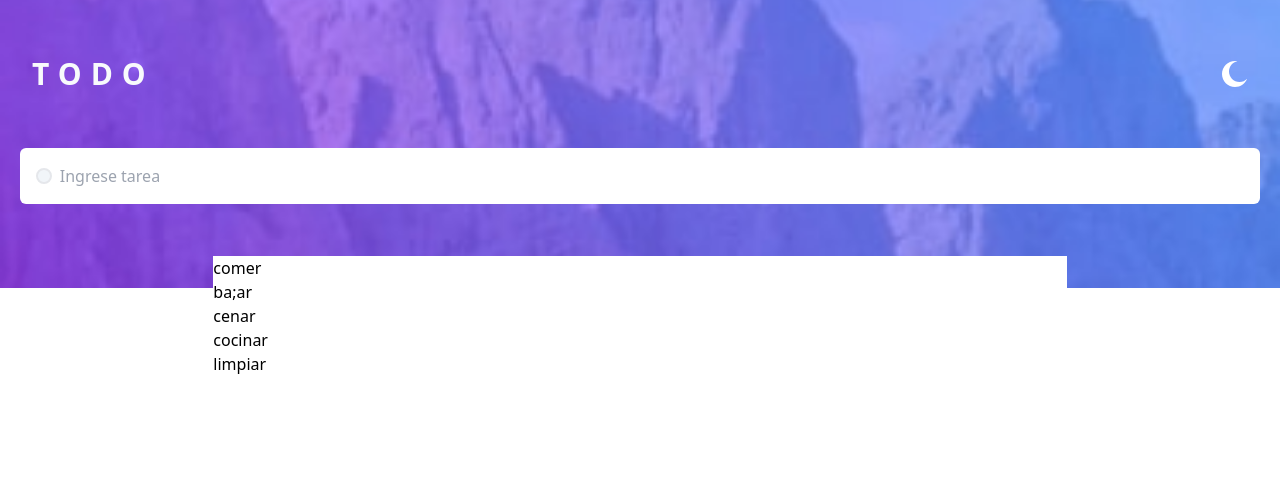
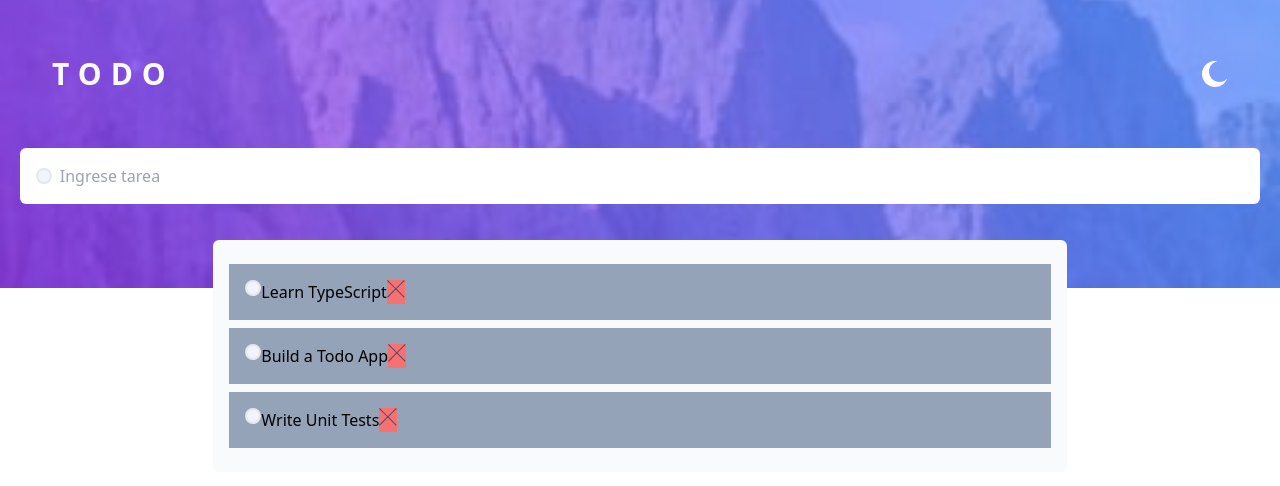
Before and after one commit to Mackaroost/todoFrontendMentor, a React (Vite) app: page / in a window 1280 px wide. Shown: the top 486 px of the page. Built offline with nearby package versions, Linux system fonts and the light colour scheme.

Commit message:
Add functionality to create new todos in the form component

```diff
--- a/src/App.tsx
+++ b/src/App.tsx
@@ -1,12 +1,36 @@
 import Header from "./Components/Header"
 import { TodoList } from "./Components/TodoList"
+import Form from "./Components/Form"
+import { useState } from "react"
+import { mockTasks } from "./Components/mocks/mockList"
+
+
 
 function App() {
 
+  const[todos, setTodos]= useState(mockTasks)
+
+  const createTodo = (title:string): void =>{
+ const newTodo = {
+  id:Date.now(),
+  title,
+  completed:false
+ }
+ setTodos([...todos, newTodo ])
+  }
+
   return (
     <>
-  <Header/>
-  <TodoList/>
+  <div className="container min-h-72 px-5  mx-auto bg-[url('/todo-app-main/images/bg-mobile-light.jpg')] bg-cover bg-center">
+  <Header />
+  <div className="pt-14">
+  <Form createTodo ={createTodo}/>
+  </div>
+  </div>
+
+  <TodoList todos = {todos}/>
+
+
   </>
   )
 }
--- /dev/null
+++ b/src/Components/Error.tsx
@@ -0,0 +1,13 @@
+
+interface msjProp{
+    msj: string
+}
+const Error = ({msj}:msjProp) => {
+  return (
+    <div className="p-2 my-2 rounded-md flex items-center justify-center bg-fuchsia-400 w-2/4 mx-auto ">
+        <p className="text-center text-black">{msj}</p>
+    </div>
+  )
+}
+
+export default Error
--- a/src/Components/Form.tsx
+++ b/src/Components/Form.tsx
@@ -1,17 +1,51 @@
+import Error from "./Error"
+import { SetStateAction, useState } from "react"
 
+interface createTodoProps{
+    createTodo: (title:string)=> void
+}
 
-const Form = () => {
+const Form = ({createTodo}:createTodoProps) => {
+
+    const[title, setTitle]=useState('')
+    const [error, setError] = useState('')
+
+    const handleInput = (event: { target: { value: SetStateAction<string> } })=>{
+       setTitle(event.target.value)
+       setError('')
+    }
+
+    const handleSubmit=(e: { preventDefault: () => void })=>{
+        e.preventDefault()
+        if(title.trim().length > 0){
+            createTodo(title)
+            setError('')
+            setTitle('')
+        }
+        else{
+            setError('Debe completar el campo')
+        }
+    }
   return (
-    <form  className= " bg-white p-4 rounded-md  overflow-hidden flex gap-x-2 items-center">
-        <span className="bg-slate-100 rounded-full border-2 h-4 w-4 inline-block">
-
+    <>
+    <form
+     onSubmit={handleSubmit}
+     className= " bg-white p-4 rounded-md overflow-hidden flex gap-x-2 items-center">
+        <span
+        className="bg-slate-100 rounded-full border-2 h-4 w-4 inline-block">
         </span>
 
         <input type="text"
         className="outline-none w-full text-gray-400"
         placeholder="Ingrese tarea"
+        onChange={handleInput}
+        value={title}
          />
     </form>
+         {
+           error && <Error msj = {error}/>
+         }
+         </>
   )
 }
 
--- a/src/Components/Header.tsx
+++ b/src/Components/Header.tsx
@@ -1,20 +1,14 @@
-import Form from "./Form"
 
 
-const Header = () => {
+const Header  = () => {
   return (
-    <header  className="min-h-72 bg-[url('/todo-app-main/images/bg-mobile-light.jpg')] bg-cover bg-center">
+    <header>
     <div className= 'flex justify-between items-center container px-8  pt-14 '>
       <p className="text-slate-50 font-bold tracking-[0.3em] text-3xl">TODO</p>
       <button>
       <svg xmlns="http://www.w3.org/2000/svg" width="26" height="26"><path fill="#FFF" fill-rule="evenodd" d="M13 0c.81 0 1.603.074 2.373.216C10.593 1.199 7 5.43 7 10.5 7 16.299 11.701 21 17.5 21c2.996 0 5.7-1.255 7.613-3.268C23.22 22.572 18.51 26 13 26 5.82 26 0 20.18 0 13S5.82 0 13 0z"/></svg>
       </button>
     </div>
-
-    <div className="container px-5 pt-14 mx-auto">
-      <Form/>
-    </div>
-
   </header>
   )
 }
--- a/src/Components/TodoList.tsx
+++ b/src/Components/TodoList.tsx
@@ -1,14 +1,31 @@
+import { TodosType} from "./types/todos";
 
+  interface TodoListProps {
+    todos: TodosType[];
+  }
 
-export const TodoList = () => {
+export const TodoList : React.FC<TodoListProps> = ({todos}) => {
+
   return (
-    <article className="mt-[-2rem] bg-white container mx-auto w-4/6">
-    <ul>
-        <li>comer</li>
-        <li>ba;ar</li>
-        <li>cenar</li>
-        <li>cocinar</li>
-        <li>limpiar</li>
+    <article className="container mx-auto  bg-transparent">
+    <ul className="mt-[-3rem] w-4/6 p-4 rounded-md bg-slate-50 mx-auto flex-col items-center ">
+        {
+            todos.map((item)=>{
+                return(
+                    <li key={item.id}
+                    className="bg-slate-400 p-4 my-2 flex"
+                    >
+                    <span
+                    className="bg-slate-100 rounded-full border-2 h-4 w-4 inline-block">
+                    </span>
+                    {item.title}
+                    <div className= "flex flex-end bg-red-400">
+                    <svg xmlns="http://www.w3.org/2000/svg" width="18" height="18"><path fill="#494C6B" fill-rule="evenodd" d="M16.97 0l.708.707L9.546 8.84l8.132 8.132-.707.707-8.132-8.132-8.132 8.132L0 16.97l8.132-8.132L0 .707.707 0 8.84 8.132 16.971 0z"/></svg>
+                    </div>
+                    </li>
+                )
+            })
+        }
 
     </ul>
     </article>
--- /dev/null
+++ b/src/Components/mocks/mockList.ts
@@ -0,0 +1,5 @@
+export const mockTasks = [
+    { id: 1, title: "Learn TypeScript", completed: false },
+    { id: 2, title: "Build a Todo App", completed: true },
+    { id: 3, title: "Write Unit Tests", completed: false },
+  ];
--- /dev/null
+++ b/src/Components/types/todos.ts
@@ -0,0 +1,6 @@
+
+export interface TodosType {
+    id:number,
+    title:string,
+    completed: boolean
+}
```
